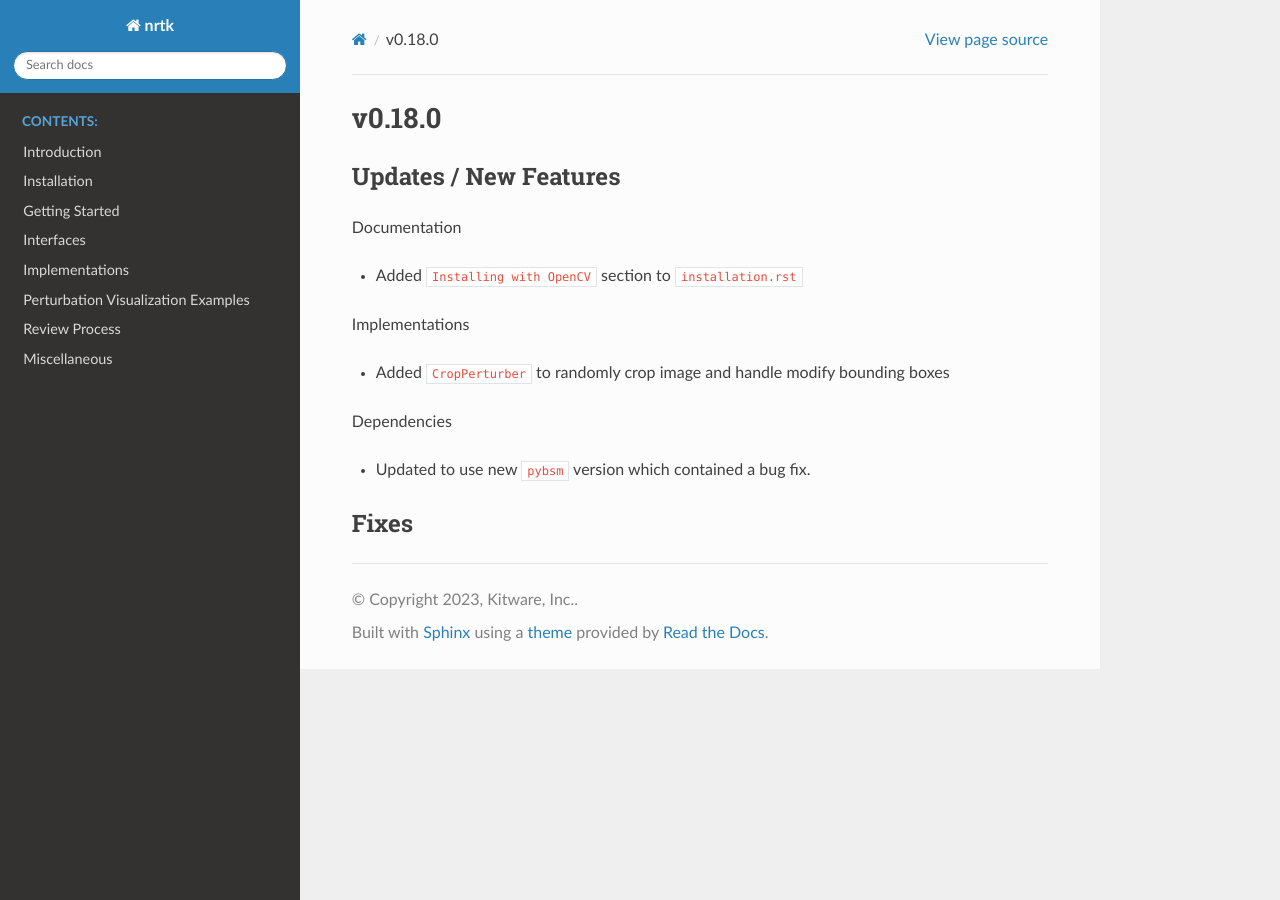
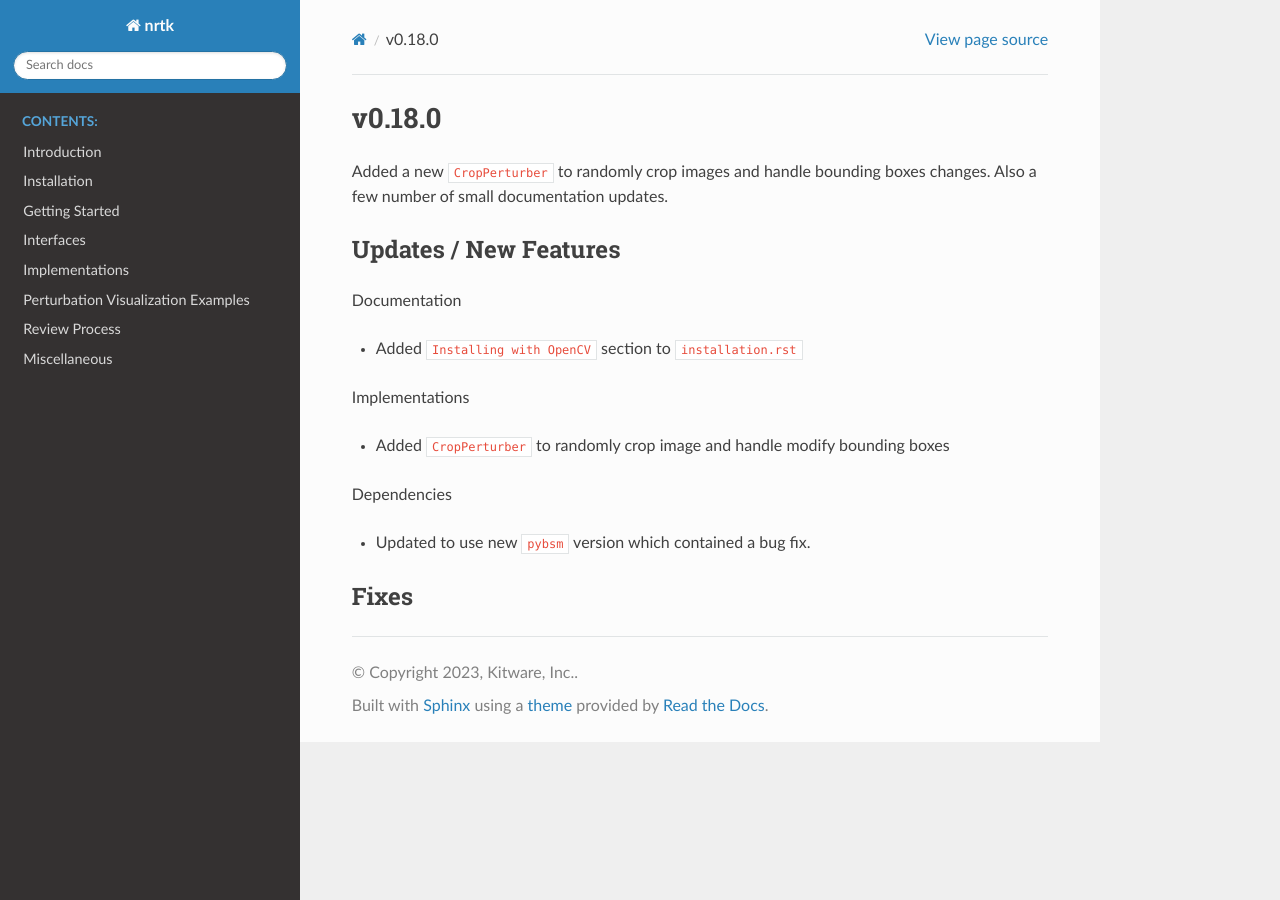
Before and after one commit to Kitware/nrtk, a Sphinx documentation site: the page built from docs/release_notes/v0.18.0.rst, in a window 1280 px wide. Built offline with Sphinx 7.4.7 and the Read the Docs theme 3.1.0, drawn with Linux system fonts in a browser that asks for light colours; pages that are not in the unit, such as notebooks, are missing from menus; the version number is read from the project's files by our own code.

Commit message:
Updated release notes.

```diff
--- a/docs/release_notes/v0.18.0.rst
+++ b/docs/release_notes/v0.18.0.rst
@@ -1,5 +1,8 @@
 v0.18.0
 =======
+
+Added a new ``CropPerturber`` to randomly crop images and handle bounding
+boxes changes. Also a few number of small documentation updates.
 
 Updates / New Features
 ----------------------
```
